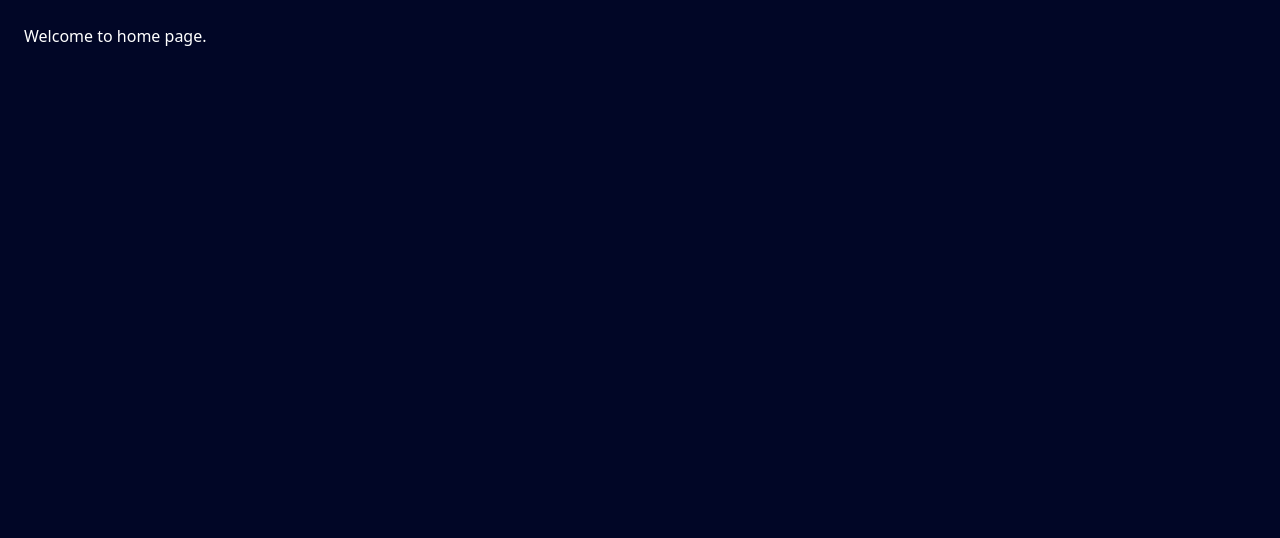
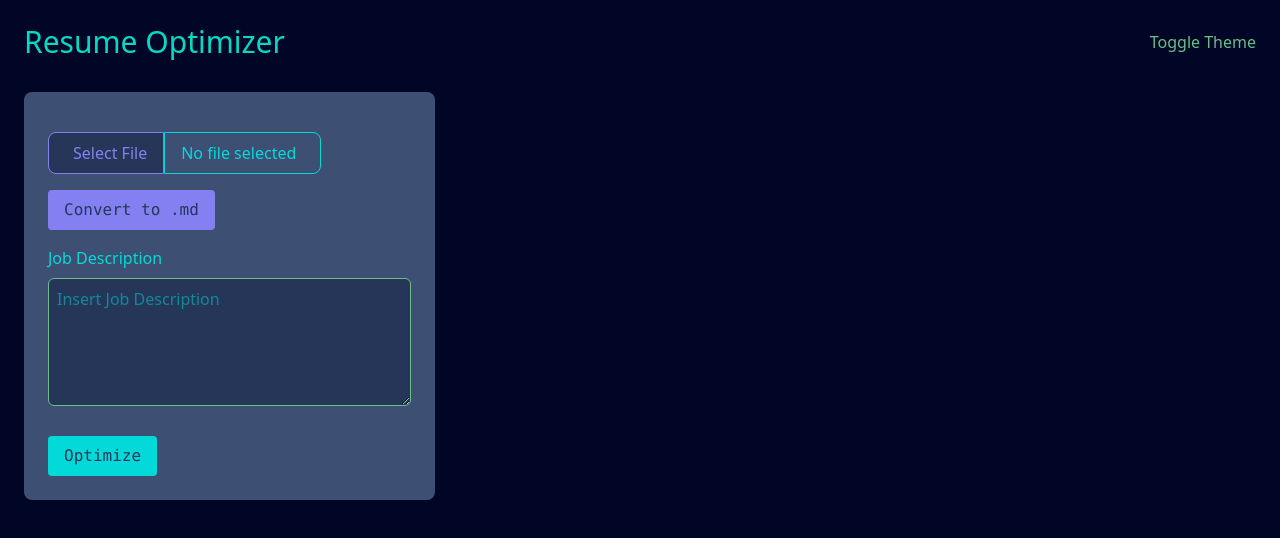
Before and after one commit to tatooin6/resume_optimization_frontend, a React (Vite) app: page / in a window 1280 px wide. Shown: the top 538 px of the page. Built offline with nearby package versions, Linux system fonts and the light colour scheme.

Commit message:
Implement home page structure

```diff
--- a/src/components/atoms/FileUpload.tsx
+++ b/src/components/atoms/FileUpload.tsx
@@ -12,7 +12,7 @@ const FileUpload = () => {
     <div className="flex flex-row">
       <label
         htmlFor="file-input"
-        className="bg-primary text-secondary-dark dark:bg-secondary-dark dark:text-accent-dark pl-6 pr-4 py-2 rounded-l-lg cursor-pointer"
+        className="border-1 bg-primary text-secondary-dark dark:bg-secondary-dark dark:text-accent-dark pl-6 pr-4 py-2 rounded-l-lg cursor-pointer"
       >
         {fileName ? fileName : "Select File"}
       </label>
@@ -22,7 +22,7 @@ const FileUpload = () => {
         className="hidden"
         onChange={handleFileChange}
       />
-      <div className="bg-gray-300 dark:bg-primary-dark flex flex-col align-center justify-center rounded-r-lg pl-4 pr-6">
+      <div className="border-1 border-primary-text dark:border-accent bg-gray-300 dark:bg-primary-dark flex flex-col align-center justify-center rounded-r-lg pl-4 pr-6">
         <span className="text-text dark:text-accent">
           {fileName ? `Selected file: ${fileName}` : "No file selected"}
         </span>
--- a/src/components/atoms/Input.tsx
+++ b/src/components/atoms/Input.tsx
@@ -1,12 +1,12 @@
-const Input = () => {
+interface InputProps {
+  placeholder?: string;
+}
+const Input = ({ placeholder = "" }: InputProps) => {
   return (
     <div>
-      <label className="mb-2 text-base dark:text-text-dark block">
-        Input Label
-      </label>
       <input
         type="text"
-        placeholder="Medium Input"
+        placeholder={placeholder}
         className="px-4 py-2.5 text-primary rounded-md bg-gray-300 text-secondary-dark dark:bg-secondary-dark dark:text-text-dark border border-primary w-full outline-blue-500"
       />
     </div>
--- /dev/null
+++ b/src/components/atoms/Label.tsx
@@ -0,0 +1,7 @@
+const Label = ({ text }: { text: string }) => {
+  return (
+    <label className="mb-2 text-base dark:text-text-dark block">{text}</label>
+  );
+};
+
+export default Label;
--- a/src/components/atoms/TextArea.tsx
+++ b/src/components/atoms/TextArea.tsx
@@ -1,9 +1,12 @@
-const TextArea = () => {
+interface TextAreaProps {
+  placeholder: string;
+}
+
+const TextArea = ({ placeholder = "" }: TextAreaProps) => {
   return (
     <textarea
-      className="text-base w-full h-32 p-2 rounded-md border border-primary focus:outline-none focus:border-blue-500 dark:bg-secondary-dark dark:text-text-dark"
-      placeholder="Insert your text here"
-      id="textarea"
+      className="text-base w-full h-32 p-2 rounded-md border border-primary focus:outline-none focus:border-blue-500 bg-gray-300 dark:bg-secondary-dark dark:text-text-dark"
+      placeholder={placeholder}
     ></textarea>
   );
 };
--- /dev/null
+++ b/src/components/molecules/FormField.tsx
@@ -0,0 +1,29 @@
+import Input from "../atoms/Input";
+import Label from "../atoms/Label";
+import TextArea from "../atoms/TextArea";
+
+export enum InputType {
+  Input = "INPUT",
+  TextArea = "TEXTAREA",
+}
+
+interface FormFieldProps {
+  label: string;
+  placeholder?: string;
+  type: InputType;
+}
+
+const FormField = ({ label, placeholder = "", type }: FormFieldProps) => {
+  return (
+    <>
+      <Label text={label} />
+      {type === InputType.Input ? (
+        <Input placeholder={placeholder} />
+      ) : (
+        <TextArea placeholder={placeholder} />
+      )}
+    </>
+  );
+};
+
+export default FormField;
--- a/src/pages/ComponentGallery.tsx
+++ b/src/pages/ComponentGallery.tsx
@@ -9,8 +9,7 @@ import {
   FaSignature,
 } from "react-icons/fa";
 import FileUpload from "../components/atoms/FileUpload";
-import Input from "../components/atoms/Input";
-import TextArea from "../components/atoms/TextArea";
+import FormField, { InputType } from "../components/molecules/FormField";
 
 const ComponentGallery = () => {
   const [count, setCount] = useState(0);
@@ -23,18 +22,28 @@ const ComponentGallery = () => {
           <h1 className="text-3xl font-sans font-thin text-text dark:text-secondary">
             Welcome to the Dark Mode Demo
           </h1>
+
+          <div className="my-8 p-6 w-1/3 bg-gray-400 dark:bg-primary-dark rounded-lg">
             <div>
-            <TextArea />
+              <FormField
+                label="FormField TextArea"
+                placeholder="This is the placeholder"
+                type={InputType.TextArea}
+              />
             </div>
             <div>
-            <Input />
+              <FormField
+                label="FormField Input"
+                placeholder="Insert here your text"
+                type={InputType.Input}
+              />
             </div>
             <div className="my-4">
               <FileUpload />
             </div>
             <p className="mt-4 text-text dark:text-text-dark">
-            This is an example of text with the primary color in both light and
-            dark modes.
+              This is an example of text with the primary color in both light
+              and dark modes.
             </p>
             <p className="mt-4 text-accent dark:text-accent-dark">
               This is an example of text with the accent color in both light and
@@ -111,6 +120,7 @@ const ComponentGallery = () => {
           </div>
         </div>
       </div>
+    </div>
   );
 };
 
--- a/src/pages/Home.tsx
+++ b/src/pages/Home.tsx
@@ -1,7 +1,48 @@
+import { ThemeSwitcher } from "../components/atoms/ThemeSwitcher";
+import FileUpload from "../components/atoms/FileUpload";
+import FormField, { InputType } from "../components/molecules/FormField";
+import Button, { ButtonType } from "../components/atoms/Button";
+
 const Home = () => {
   return (
     <div>
-      <p className="text-white">Welcome to home page.</p>
+      <div className="flex flex-row justify-between">
+        <h1 className="text-3xl font-sans font-thin text-text dark:text-secondary">
+          Resume Optimizer
+        </h1>
+        <ThemeSwitcher />
+      </div>
+      <div className="mb-6">
+        <div className="my-8 p-6 w-1/3 bg-gray-400 dark:bg-primary-dark rounded-lg">
+          <div className="my-4">
+            <FileUpload />
+          </div>
+
+          <div className="my-4">
+            <Button
+              action={() => alert("Secondary")}
+              label="Convert to .md"
+              isDisabled={false}
+              type={ButtonType.Accent}
+            />
+          </div>
+          <div>
+            <FormField
+              label="Job Description"
+              placeholder="Insert Job Description"
+              type={InputType.TextArea}
+            />
+          </div>
+          <div className="mt-6">
+            <Button
+              action={() => alert("Accent")}
+              label="Optimize"
+              isDisabled={false}
+              type={ButtonType.Secondary}
+            />
+          </div>
+        </div>
+      </div>
     </div>
   );
 };
```
Lines whose indentation alone changed are shown as unchanged.
